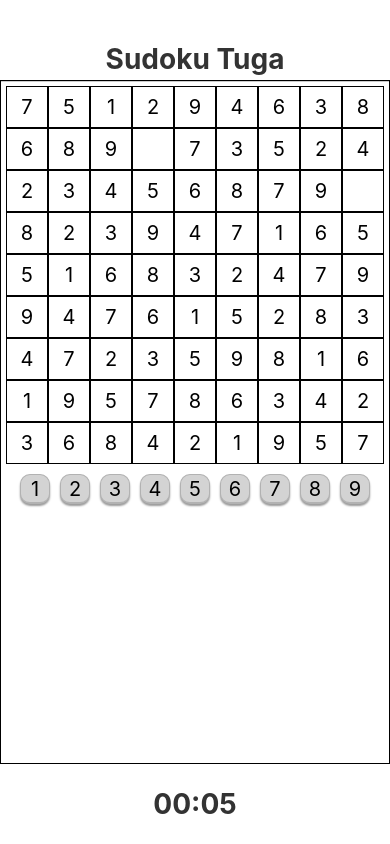
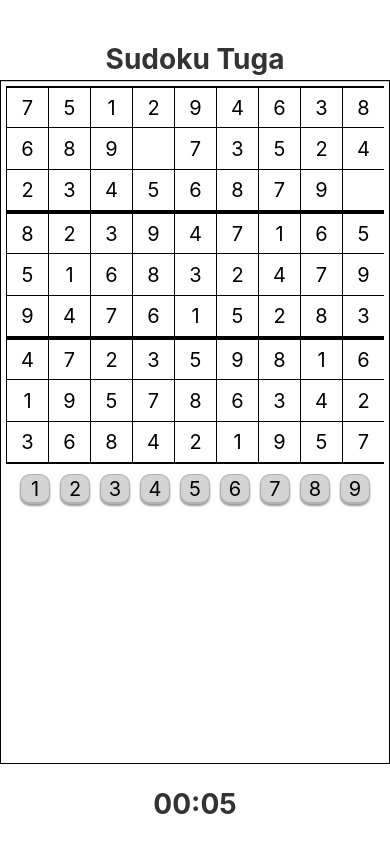
Before and after one commit to ruilealsilva/sudoku, a React Native app: screen / in a window 390 px wide. Built offline with nearby package versions, Linux system fonts and the light colour scheme.

Commit message:
Middle borders only

```diff
--- a/components/SudokuBoard.js
+++ b/components/SudokuBoard.js
@@ -30,10 +30,19 @@ const SudokuBoard = ({ board, onChange, time }) => {
       ((selectedCell.row === row && selectedCell.col !== col) ||
         (selectedCell.row !== row && selectedCell.col === col));
 
+    const isTopEdge = row % 3 === 0;
+    const isLeftEdge = col % 3 === 0;
+    const isRightEdge = (col + 1) % 3 === 0;
+    const isBottomEdge = (row + 1) % 3 === 0;
+
     const cellStyle = [
       styles.cell,
       isSelected && styles.selectedCell,
       isHighlighted && styles.highlightedCell,
+      isTopEdge && styles.topEdge,
+      isLeftEdge && styles.leftEdge,
+      isRightEdge && styles.rightEdge,
+      isBottomEdge && styles.bottomEdge,
     ];
 
     return (
@@ -87,6 +96,8 @@ const styles = StyleSheet.create({
     borderColor: "black",
     alignItems: "center",
     justifyContent: "center",
+    borderTopWidth: 0,
+    borderRightWidth: 0,
   },
   cellText: {
     fontSize: 20,
@@ -97,6 +108,19 @@ const styles = StyleSheet.create({
   highlightedCell: {
     backgroundColor: "#F0F0F0",
   },
+  topEdge: {
+    borderTopWidth: 2,
+  },
+  // leftEdge: {
+  //   borderLeftWidth: 2,
+  // },
+  // rightEdge: {
+  //   borderRightWidth: 2,
+  // },
+  bottomEdge: {
+    borderBottomWidth: 2,
+  },
+
   numberPad: {
     flexDirection: "row",
     justifyContent: "center",
```
